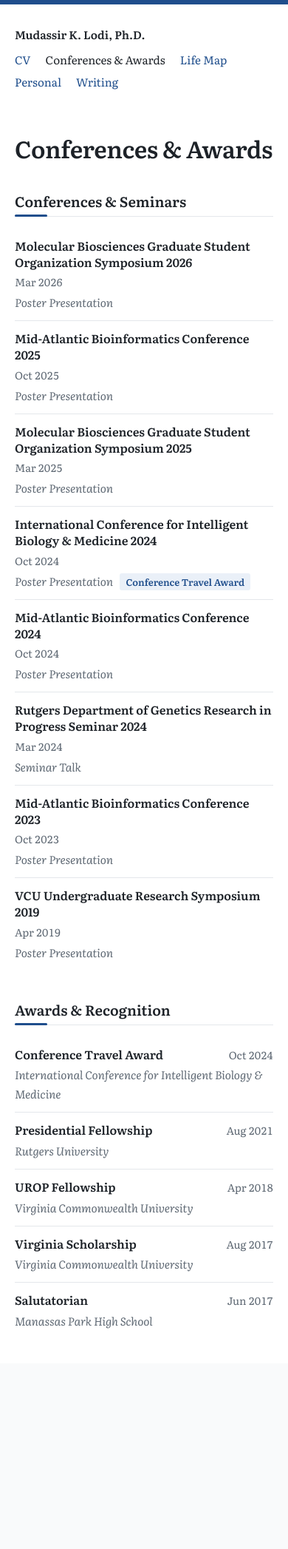
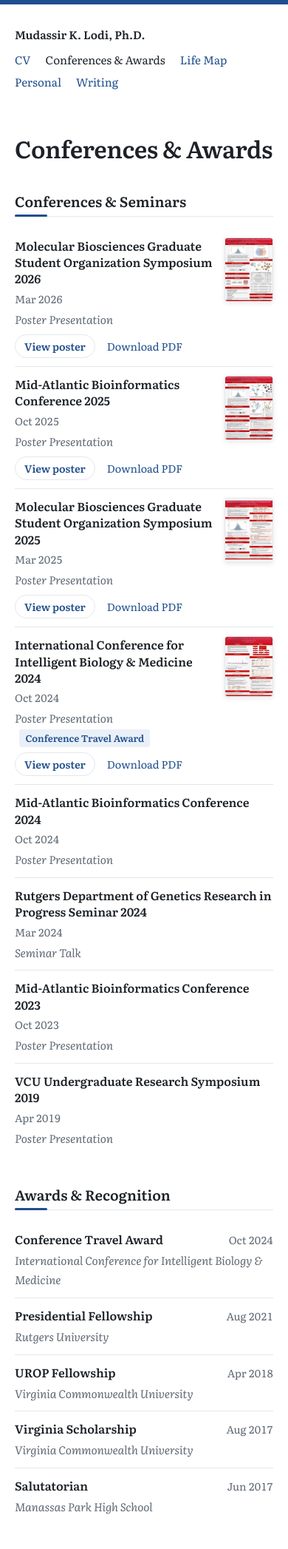
Before and after one commit to mklodi1/mklodi1.github.io, a Jekyll site: the page built from conferences/index.html, in a window 390 px wide. Shown: the whole page at 74% size. Built offline with Jekyll 4.4.1, drawn with Linux system fonts in a browser that asks for light colours; before the commit the page ends 1843 px from its top, so only the background shows below that.

Commit message:
Add conference posters with thumbnails and an on-page viewer
Co-Authored-By: Claude Opus 5.5 <noreply@anthropic.com>
Claude-Session: https://claude.ai/code/session_018B7yRm4wV88UDqtVSP6gVK

```diff
--- a/assets/css/style.css
+++ b/assets/css/style.css
@@ -486,3 +486,38 @@ body { border-top: 6px solid var(--link); }
 .plane-trip { animation: plane-in .25s ease-out both; }
 @keyframes plane-in { from { opacity: 0; } to { opacity: 1; } }
 .plane-trip.plane-landed { opacity: 0; transition: opacity .3s ease; }
+
+/* ---------- conference posters ---------- */
+.honor-list li.has-poster { display: grid; grid-template-columns: 1fr auto; gap: 1rem; align-items: start; }
+.poster-links { margin: .45rem 0 0; font-size: .9rem; display: flex; gap: 1rem; align-items: center; }
+.poster-links button {
+  font: inherit; font-size: .88rem; font-weight: 600; color: var(--link); background: none;
+  border: 1px solid var(--rule); border-radius: 999px; padding: .2rem .75rem; cursor: pointer;
+}
+.poster-links button:hover { border-color: var(--link); }
+.poster-thumb {
+  padding: 0; border: 1px solid var(--rule); border-radius: 4px; background: #fff; cursor: zoom-in;
+  box-shadow: 0 2px 6px rgba(20,30,45,.10); line-height: 0;
+}
+.poster-thumb img { width: 90px; height: auto; border-radius: 3px; }
+.poster-thumb:hover { box-shadow: 0 4px 14px rgba(20,30,45,.18); transform: translateY(-2px); }
+@media (prefers-reduced-motion: no-preference) { .poster-thumb { transition: transform .2s ease, box-shadow .2s ease; } }
+
+.poster-viewer {
+  width: min(96vw, 1100px); height: min(94vh, 1400px); max-width: none; max-height: none;
+  padding: 0; border: 0; border-radius: 12px; background: #1B1F24; color: #fff; overflow: hidden;
+}
+.poster-viewer::backdrop { background: rgba(10, 14, 20, .75); }
+.poster-viewer[open] { display: flex; flex-direction: column; }
+.pv-bar { display: flex; align-items: center; gap: 1rem; padding: .7rem 1rem; background: #111418; }
+.pv-title { flex: 1; font-weight: 600; font-size: .95rem; overflow: hidden; text-overflow: ellipsis; white-space: nowrap; }
+.pv-pdf { color: #9CC9FF; font-size: .9rem; white-space: nowrap; }
+.pv-close { font: inherit; font-size: 1.1rem; color: #fff; background: none; border: 0; cursor: pointer; padding: .2rem .4rem; }
+.pv-body { flex: 1; overflow: auto; display: flex; align-items: flex-start; justify-content: center; padding: 1rem; }
+.pv-body img { max-width: 100%; max-height: 100%; height: auto; object-fit: contain; cursor: zoom-in; background: #fff; border-radius: 4px; }
+.pv-body.zoomed { display: block; padding: 0; }
+.pv-body.zoomed img { max-width: none; max-height: none; width: 1800px; cursor: zoom-out; border-radius: 0; }
+@media (max-width: 600px) {
+  .poster-thumb img { width: 64px; }
+  .pv-body.zoomed img { width: 1400px; }
+}
--- a/conferences/index.html
+++ b/conferences/index.html
@@ -12,12 +12,20 @@ permalink: /conferences/
     <h2 id="h-conf">Conferences &amp; Seminars</h2>
     <ul class="honor-list">
       {% for c in site.data.conferences %}
-      <li>
-        <div class="cv-row">
-          <h3>{% if c.link %}<a href="{{ c.link }}">{{ c.event }}</a>{% else %}{{ c.event }}{% endif %}</h3>
-          <span class="cv-when">{{ c.date }}</span>
+      <li{% if c.poster %} class="has-poster"{% endif %}>
+        <div class="honor-main">
+          <div class="cv-row">
+            <h3>{% if c.link %}<a href="{{ c.link }}">{{ c.event }}</a>{% else %}{{ c.event }}{% endif %}</h3>
+            <span class="cv-when">{{ c.date }}</span>
+          </div>
+          {% if c.type or c.award %}<p class="honor-sub">{{ c.type }}{% if c.award %} <span class="award-tag">{{ c.award }}</span>{% endif %}</p>{% endif %}
+          {% if c.poster %}<p class="poster-links"><button type="button" class="poster-open" data-poster="{{ c.poster }}" data-title="{{ c.event | escape }}">View poster</button> <a href="{{ '/assets/posters/' | append: c.poster | append: '.pdf' | relative_url }}" download>Download PDF</a></p>{% endif %}
         </div>
-        {% if c.type or c.award %}<p class="honor-sub">{{ c.type }}{% if c.award %} <span class="award-tag">{{ c.award }}</span>{% endif %}</p>{% endif %}
+        {% if c.poster %}
+        <button type="button" class="poster-thumb poster-open" data-poster="{{ c.poster }}" data-title="{{ c.event | escape }}" aria-label="View poster from {{ c.event | escape }}">
+          <img src="{{ '/assets/posters/' | append: c.poster | append: '-thumb.jpg' | relative_url }}" alt="" loading="lazy" width="90" height="120">
+        </button>
+        {% endif %}
       </li>
       {% endfor %}
     </ul>
@@ -39,3 +47,47 @@ permalink: /conferences/
     </ul>
   </section>
 </article>
+
+<dialog class="poster-viewer" id="poster-viewer" aria-label="Poster">
+  <div class="pv-bar">
+    <span class="pv-title" id="pv-title"></span>
+    <a class="pv-pdf" id="pv-pdf" href="#" download>Download PDF</a>
+    <button type="button" class="pv-close" id="pv-close" aria-label="Close">&#10005;</button>
+  </div>
+  <div class="pv-body" id="pv-body">
+    <img id="pv-img" alt="">
+  </div>
+</dialog>
+
+<script>
+  // Poster viewer: opens a poster large on the page; click the poster to zoom in and out.
+  (function () {
+    var dlg = document.getElementById('poster-viewer');
+    if (!dlg || !dlg.showModal) return;   // very old browsers just use the PDF links
+    var base = {{ '/assets/posters/' | relative_url | jsonify }};
+    var img = document.getElementById('pv-img'), body = document.getElementById('pv-body');
+    function open(key, title) {
+      img.src = base + key + '-large.jpg';
+      img.alt = 'Poster: ' + title;
+      document.getElementById('pv-title').textContent = title;
+      document.getElementById('pv-pdf').href = base + key + '.pdf';
+      body.classList.remove('zoomed');
+      dlg.showModal();
+    }
+    Array.prototype.forEach.call(document.querySelectorAll('.poster-open'), function (b) {
+      b.addEventListener('click', function () { open(b.getAttribute('data-poster'), b.getAttribute('data-title')); });
+    });
+    document.getElementById('pv-close').addEventListener('click', function () { dlg.close(); });
+    dlg.addEventListener('click', function (e) { if (e.target === dlg) dlg.close(); });   // click outside closes
+    img.addEventListener('click', function (e) {
+      var r = img.getBoundingClientRect(), fx = (e.clientX - r.left) / r.width, fy = (e.clientY - r.top) / r.height;
+      body.classList.toggle('zoomed');
+      if (body.classList.contains('zoomed')) {
+        requestAnimationFrame(function () {
+          body.scrollLeft = fx * img.offsetWidth - body.clientWidth / 2;
+          body.scrollTop = fy * img.offsetHeight - body.clientHeight / 2;
+        });
+      }
+    });
+  })();
+</script>
```
Also changed, not shown: _data/conferences.yml (+6 -1 lines), assets/posters/icibm-2024-large.jpg (added), assets/posters/icibm-2024-thumb.jpg (added), assets/posters/mabc-2025-large.jpg (added), assets/posters/mabc-2025-thumb.jpg (added), assets/posters/mbs-2025-large.jpg (added), assets/posters/mbs-2025-thumb.jpg (added), assets/posters/mbs-2026-large.jpg (added), assets/posters/mbs-2026-thumb.jpg (added), 4 other files.
